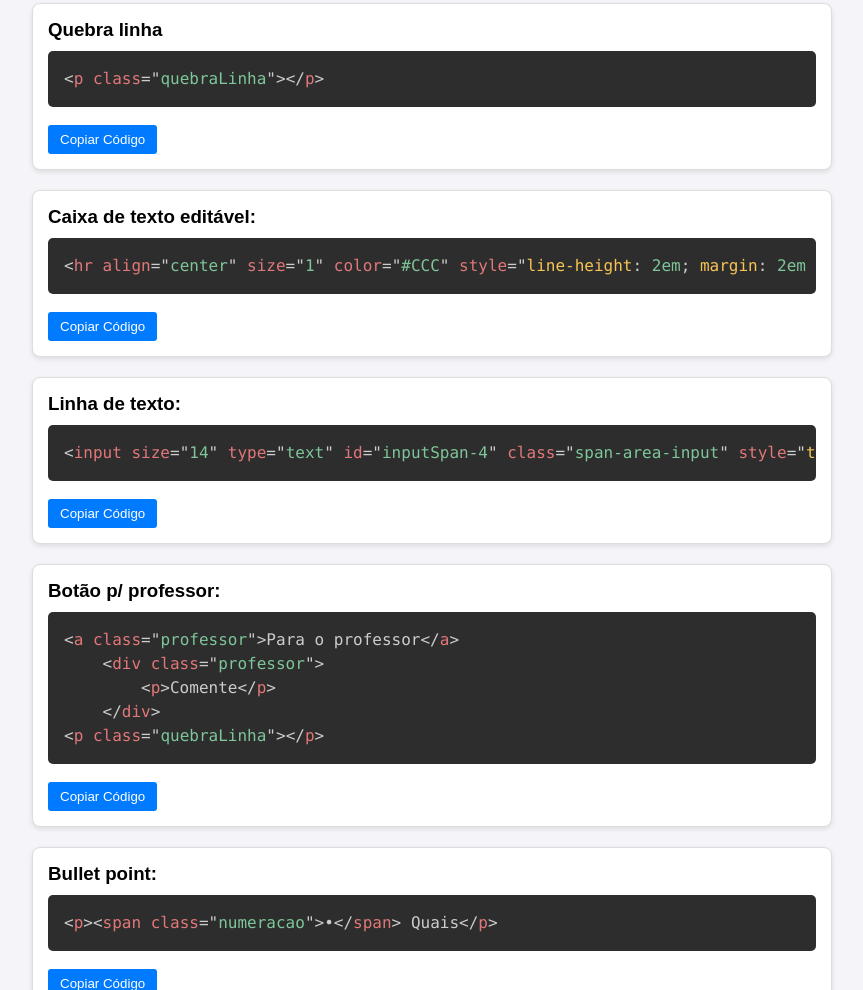
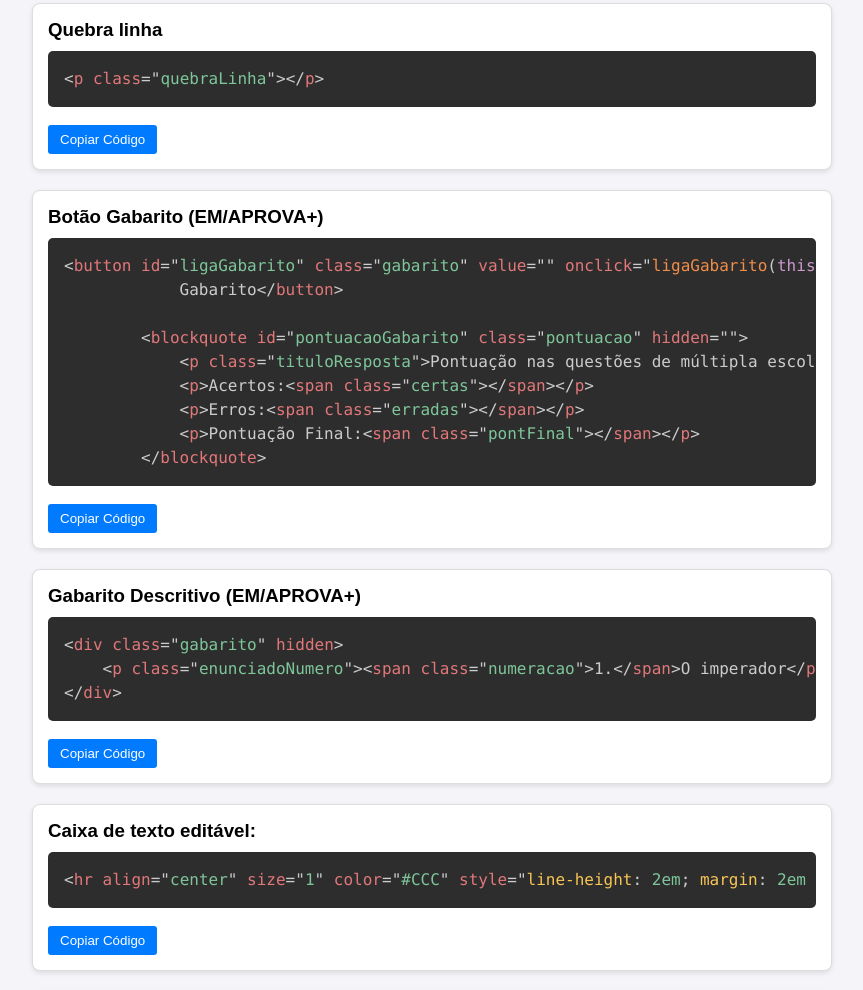
Before and after one commit to Luizsb/Codigos-LD, a plain HTML site: page index.html in a window 1280 px wide. Shown: the part 981-1971 px from the top of the page, without its empty margins (208-1071 px from the left). Drawn offline with nearby package versions, Linux system fonts and the light colour scheme.

Commit message:
Update index.html

```diff
--- a/index.html
+++ b/index.html
@@ -103,6 +103,33 @@
     <button onclick="copyCode(this)">Copiar Código</button>
     <span class="copied-message">Código copiado!</span>
 </div>
+
+<div class="code-item">
+    <h3>Botão Gabarito (EM/APROVA+)</h3>
+    <pre><code class="language-html"><!--<button id="ligaGabarito" class="gabarito" value="" onclick="ligaGabarito(this)">Clique para ativar o
+			Gabarito</button>
+
+		<blockquote id="pontuacaoGabarito" class="pontuacao" hidden="">
+			<p class="tituloResposta">Pontuação nas questões de múltipla escolha:</p>
+			<p>Acertos:<span class="certas"></span></p>
+			<p>Erros:<span class="erradas"></span></p>
+			<p>Pontuação Final:<span class="pontFinal"></span></p>
+		</blockquote>--></code></pre>
+    <button onclick="copyCode(this)">Copiar Código</button>
+    <span class="copied-message">Código copiado!</span>
+</div>
+
+
+<div class="code-item">
+    <h3>Gabarito Descritivo (EM/APROVA+)</h3>
+    <pre><code class="language-html"><!--<div class="gabarito" hidden>
+	<p class="enunciadoNumero"><span class="numeracao">1.</span>O imperador</p>
+</div>--></code></pre>
+    <button onclick="copyCode(this)">Copiar Código</button>
+    <span class="copied-message">Código copiado!</span>
+</div>
+
+
 
 <div class="code-item">
     <h3>Caixa de texto editável:</h3>
```
